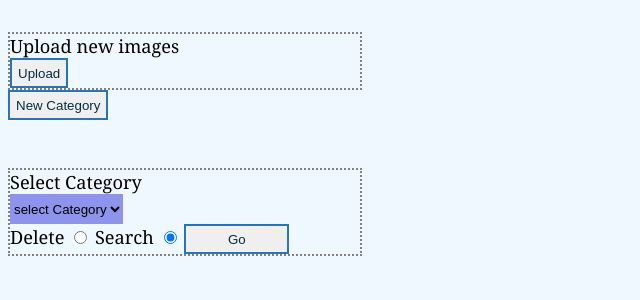
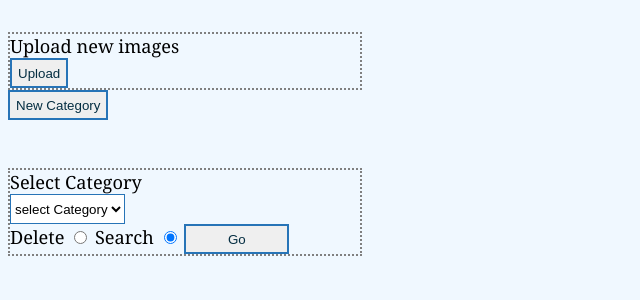
Before and after one commit to RahulKushwaha762/vectorphotos, a Django app: page / in a window 1280 px wide. Shown: the top 300 px of the page, without its empty margins (0-640 px from the left). Run offline with Django 3.2, Linux system fonts and the light colour scheme; data comes from the database, SQL or seed files in the repository.

Commit message:
new category

```diff
--- a/college/templates/homepage.html
+++ b/college/templates/homepage.html
@@ -25,8 +25,8 @@ button:active{
     background:black;
 }
 .select {
-	background: #8e94ec;
-	border: 1px azure;
+	background: white;
+	border: 1px solid #2774b7;
 	display: flex;
 	flex-wrap: wrap;
 	align-content: center;
```
